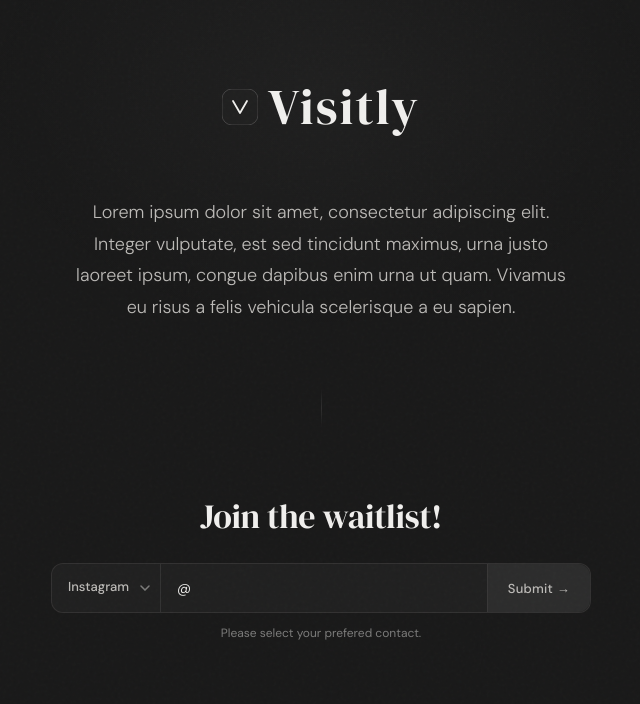
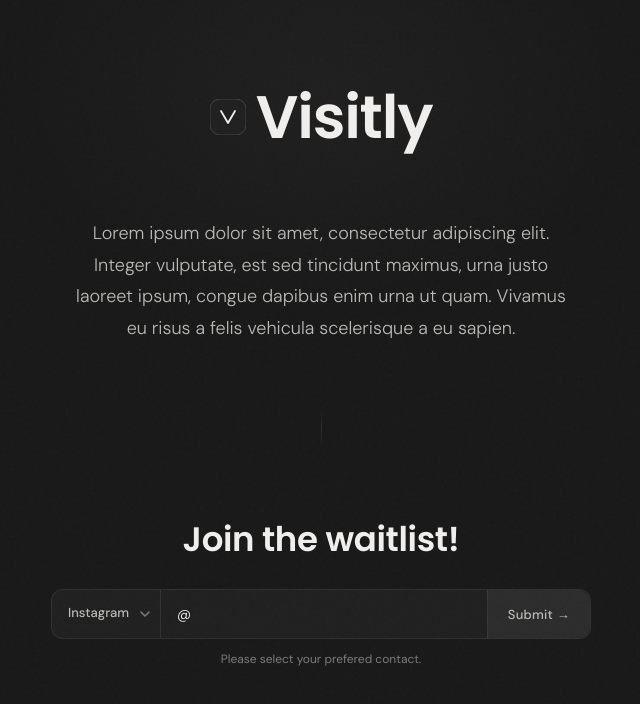
Before and after one commit to radim-bartak/radim-bartak.github.io, a plain HTML site: page index.html in a window 1280 px wide. Shown: the whole page, without its empty margins (319-959 px from the left). Drawn offline with Linux system fonts and the light colour scheme.

Commit message:
Font changes
Updated font styles in index.html to use Poppins instead of DM Serif Display.

```diff
--- a/index.html
+++ b/index.html
@@ -5,7 +5,7 @@
 <meta name="viewport" content="width=device-width, initial-scale=1.0">
 <title>Visitly — Přidej se na čekací listinu</title>
 <link rel="preconnect" href="https://fonts.googleapis.com">
-<link href="https://fonts.googleapis.com/css2?family=DM+Serif+Display:ital@0;1&family=DM+Sans:wght@300;400;500&display=swap" rel="stylesheet">
+<link href="https://fonts.googleapis.com/css2?family=DM+Serif+Display:ital@0;1&family=DM+Sans:wght@300;400;500&family=Poppins:wght@600;700&display=swap" rel="stylesheet">
 <style>
   :root {
     --bg-deep: #191919;
@@ -73,9 +73,10 @@
   }
   .logo-mark { width: 36px; height: 36px; }
   .logo-name {
-    font-family: 'DM Serif Display', serif;
-    font-size: 50px;
-    letter-spacing: 0.04em;
+    font-family: 'Poppins', sans-serif;
+    font-size: 60px;
+    font-weight: 600;
+    letter-spacing: -0.02em;
     color: var(--text-primary);
   }
 
@@ -88,7 +89,7 @@
     animation: fadeUp 0.7s ease forwards 0.25s;
   }
   .hero-title {
-    font-family: 'DM Serif Display', serif;
+    font-family: 'Poppins', sans-serif;
     font-size: clamp(36px, 5vw, 54px);
     line-height: 1.1;
     color: var(--text-primary);
@@ -125,7 +126,7 @@
 
   .waitlist-label {
     text-align: center;
-    font-family: 'DM Serif Display', serif;
+    font-family: 'Poppins', sans-serif;
     font-size: clamp(24px, 3.5vw, 34px);
     color: var(--text-primary);
     margin-bottom: 24px;
```
